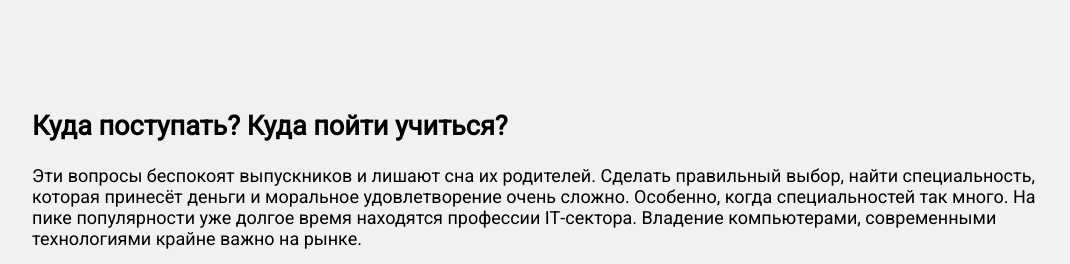
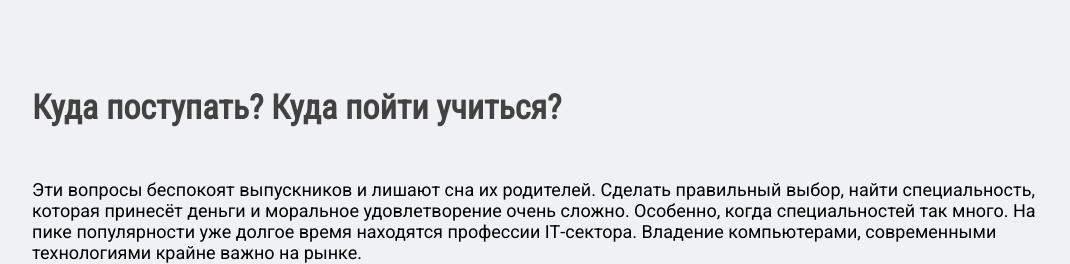
Before and after one commit to alex-judin/alex-judin.github.io, a plain HTML site: page index.html in a window 1280 px wide. Shown: the part 1332-1596 px from the top of the page, without its empty margins (106-1176 px from the left). Drawn offline with nearby package versions, Linux system fonts and the light colour scheme.

Commit message:
Add files via upload

```diff
--- a/css/style.css
+++ b/css/style.css
@@ -20,6 +20,16 @@ h3 {
 		font-size: 28px;
 		font-weight: bold;
 		line-height: 34px;
+		color: #424242;
+		font-family: 'Roboto Condensed', sans-serif;
+}
+
+h2 {
+		margin: 0;
+		padding: 0px 0px 35px 0px;
+		font-size: 34px;
+		font-weight: bold;
+		line-height: 38px;
 		color: #424242;
 		font-family: 'Roboto Condensed', sans-serif;
 }
```
